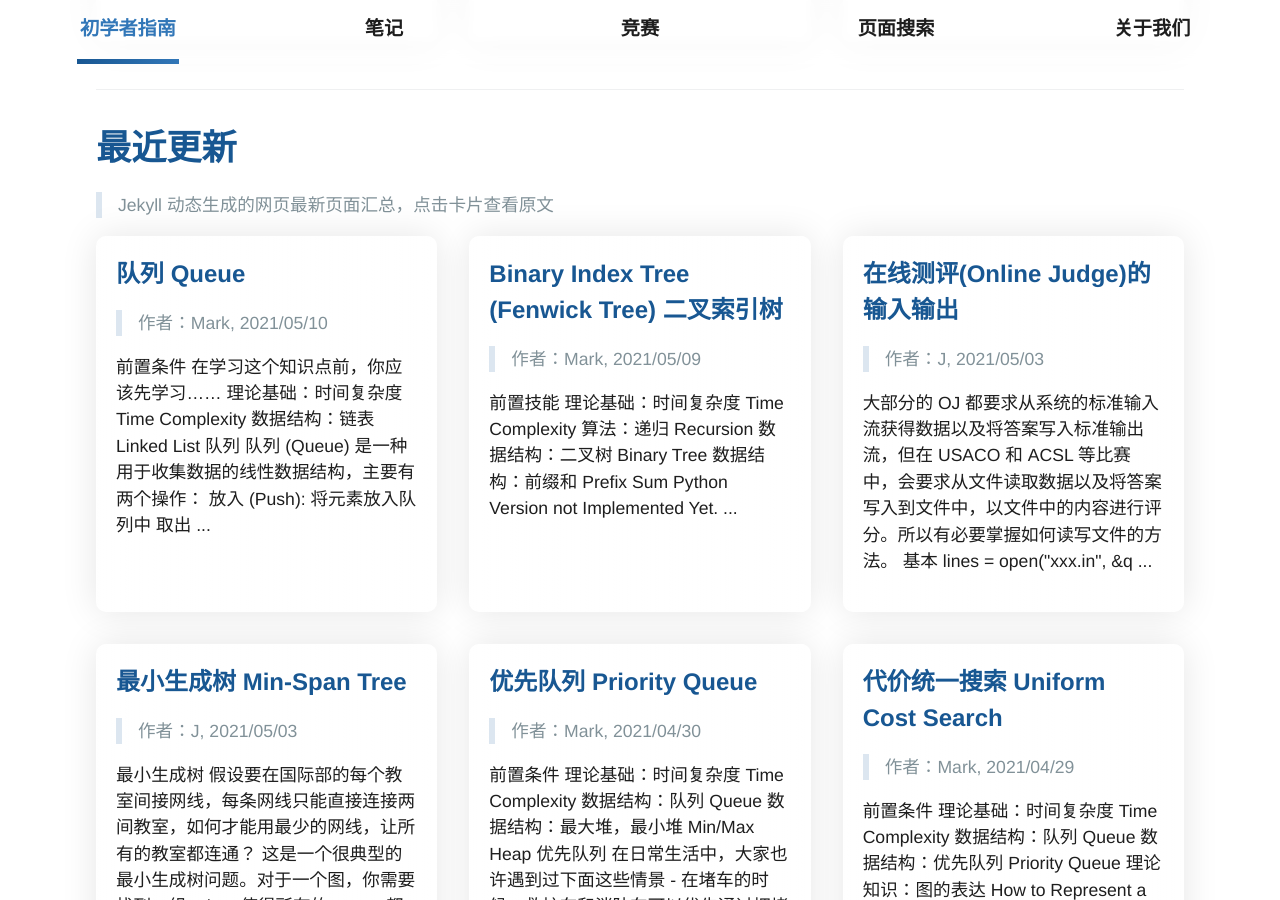
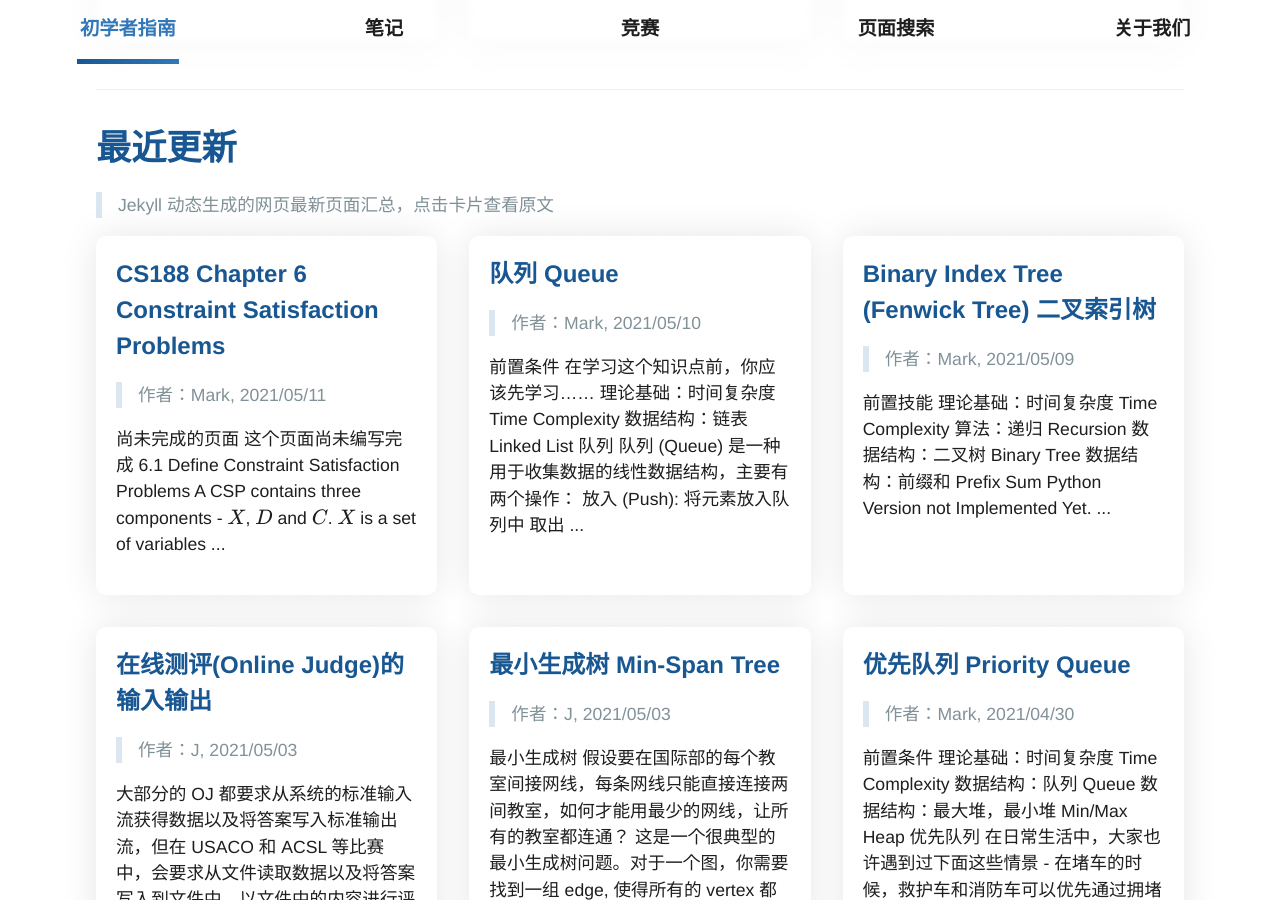
Before and after one commit to MarkChenYutian/gwcsclub, a Jekyll site: the page built from index.md, in a window 1280 px wide and 900 px high, scrolled down 1675 px. Built offline with Jekyll 4.4.1, drawn with Linux system fonts in a browser that asks for light colours; formulas are drawn with MathJax 3; comment, search, counter and statistics services are not loaded; some of the changed text lies outside the part shown.

Commit message:
Finish CS188 Chapter 5 Note, Add Chapter 6 Page

```diff
--- /dev/null
+++ b/_posts/notes/cs188/2021-05-11-CS188-Chapter6.md
@@ -0,0 +1,19 @@
+---
+layout: post
+title: CS188 Chapter 6 Constraint Satisfaction Problems
+Author: Mark
+tags: Notes CS188
+---
+
+<div class="error">
+	<h3>尚未完成的页面</h3>
+	<p>这个页面尚未编写完成</p>
+</div>
+
+## 6.1 Define Constraint Satisfaction Problems
+
+A CSP contains three components - $X$, $D$ and $C$.
+
+* $X$ is a set of variables
+* $D$ is a set of domains, one for each variable.
+* $C$ is a set of constraints that specify the allowable combination between variables.
```
Also changed, not shown: _posts/notes/cs188/2021-02-24-CS188-Home.md (+2 -1 lines), _posts/notes/cs188/2021-04-22-CS188-Chapter5.md (+31 -0 lines).
